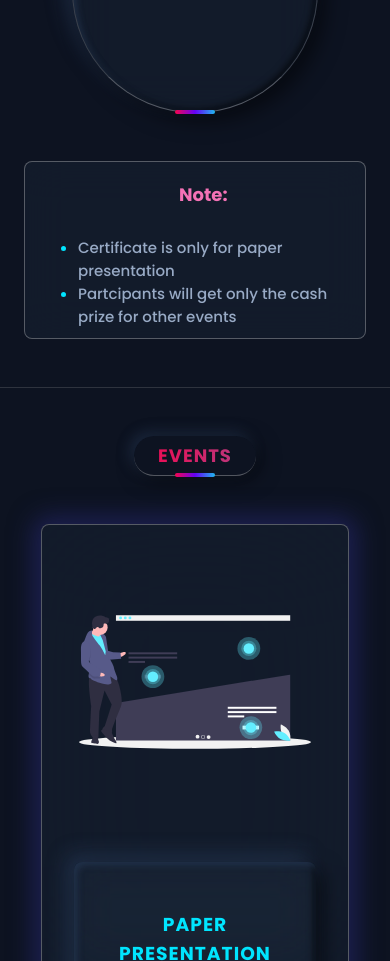
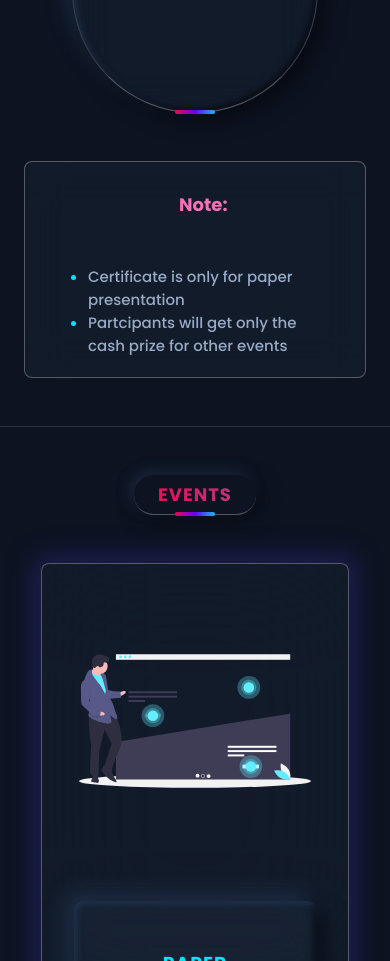
Before and after one commit to codewithmurali/decra, a React (Vite) app: page / in a window 390 px wide. Shown: the part 3408-4369 px from the top of the page. Built offline with nearby package versions, Linux system fonts and the light colour scheme.

Commit message:
making changes for responsiveness

```diff
--- a/src/Pages/Prices/Prizes.module.css
+++ b/src/Pages/Prices/Prizes.module.css
@@ -161,8 +161,7 @@
     padding: 2rem;
   }
   .prize__note {
-    padding: 5px;
-    gap: 5px;
+    padding: 15px;
   }
 
   .prize__note > h3 {
```
